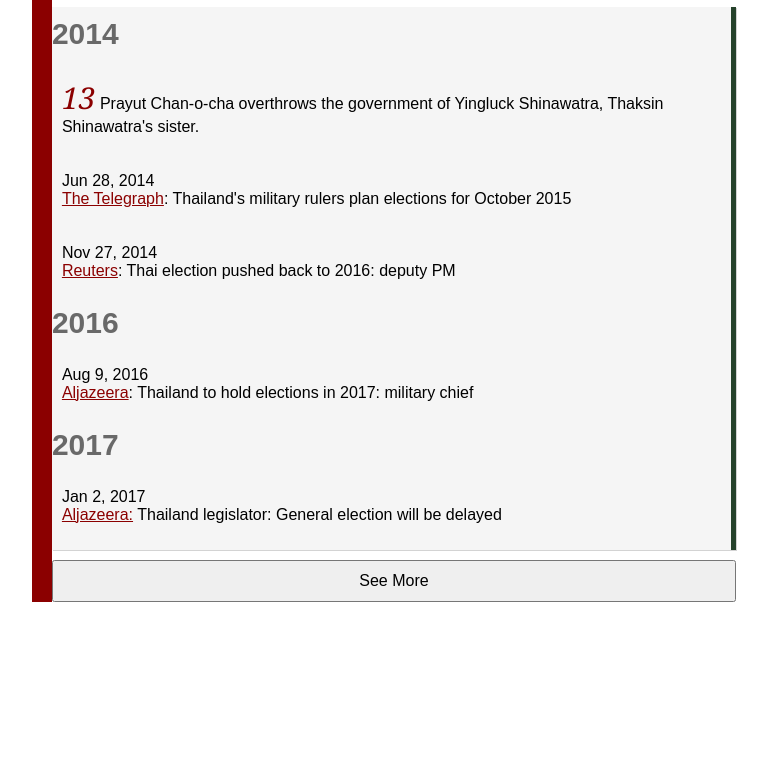
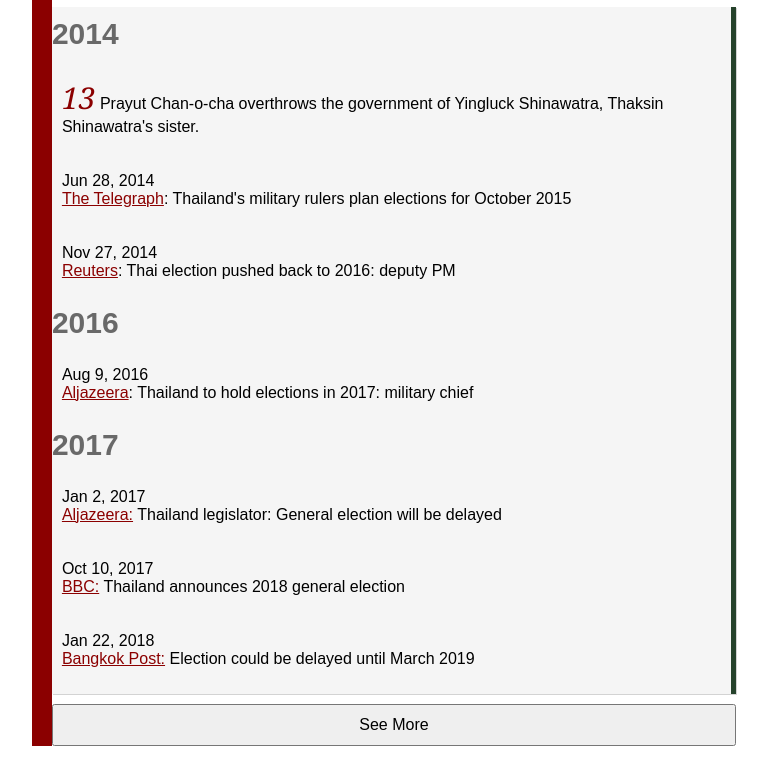
Before and after one commit to pathiratk/THPoliticalTimeline, a plain HTML site: page index.html in a window 1280 px wide. Shown: the part 2099-2883 px from the top of the page, without its empty margins (256-1024 px from the left). Before the commit the page ends 2851 px from the top, so only its background shows below. Drawn offline with Linux system fonts and the light colour scheme.

Commit message:
add recent news

```diff
--- a/index.html
+++ b/index.html
@@ -95,6 +95,8 @@ There are more events to be added.
                     <p>Aug 9, 2016<br /><a href="http://www.aljazeera.com/news/2016/08/thailand-hold-elections-2017-junta-chief-160809084208337.html">Aljazeera</a>: Thailand to hold elections in 2017: military chief</p>
                     <h3>2017</h3>
                     <p>Jan 2, 2017<br /><a href="http://www.aljazeera.com/news/2017/01/thailand-legislator-general-election-delayed-170102161345073.html">Aljazeera:</a> Thailand legislator: General election will be delayed</p>
+                    <p>Oct 10, 2017<br /><a href="http://www.bbc.com/news/world-asia-41563661">BBC:</a> Thailand announces 2018 general election</p>
+                    <p>Jan 22, 2018<br /> <a href="https://www.bangkokpost.com/news/politics/1400130/election-could-be-delayed-until-march-2019">Bangkok Post:</a> Election could be delayed until March 2019</p>
                 </div>
                 <div>
                     <button id="currentbutton">See More</button>
```
